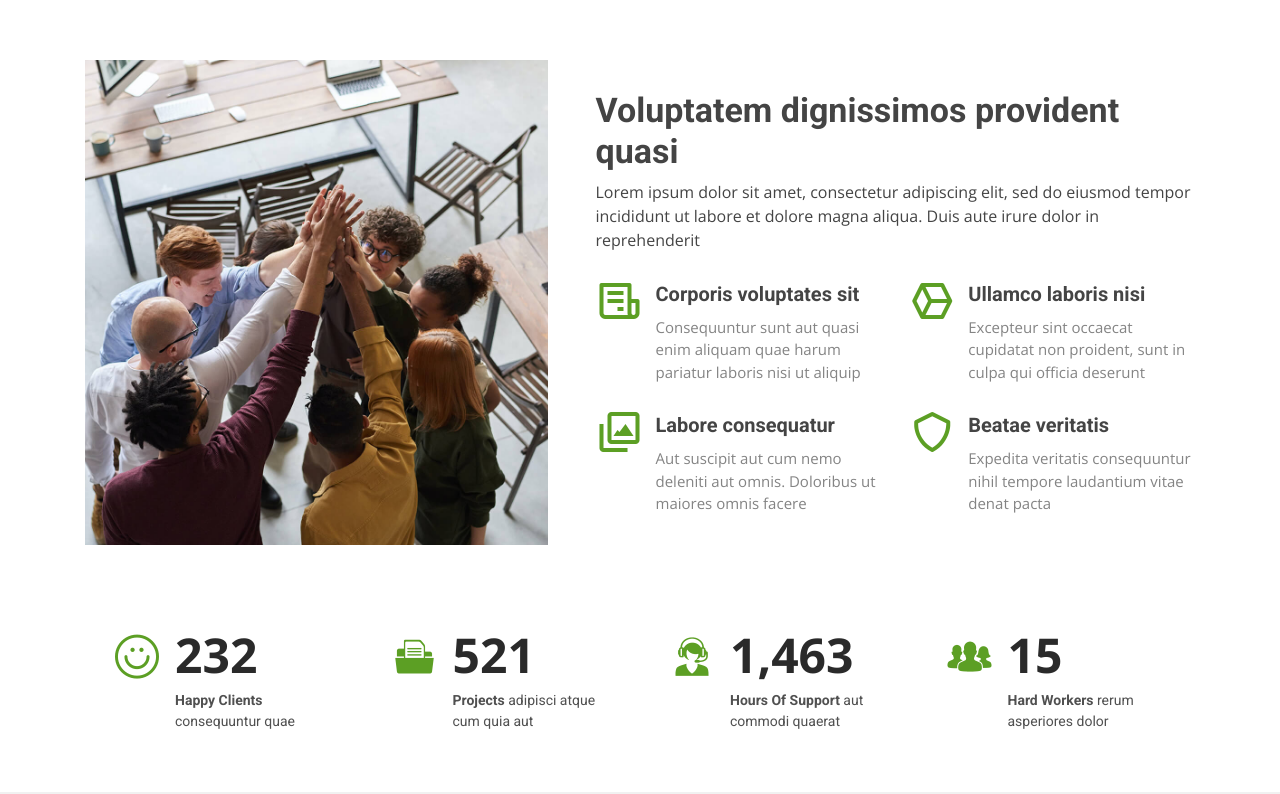
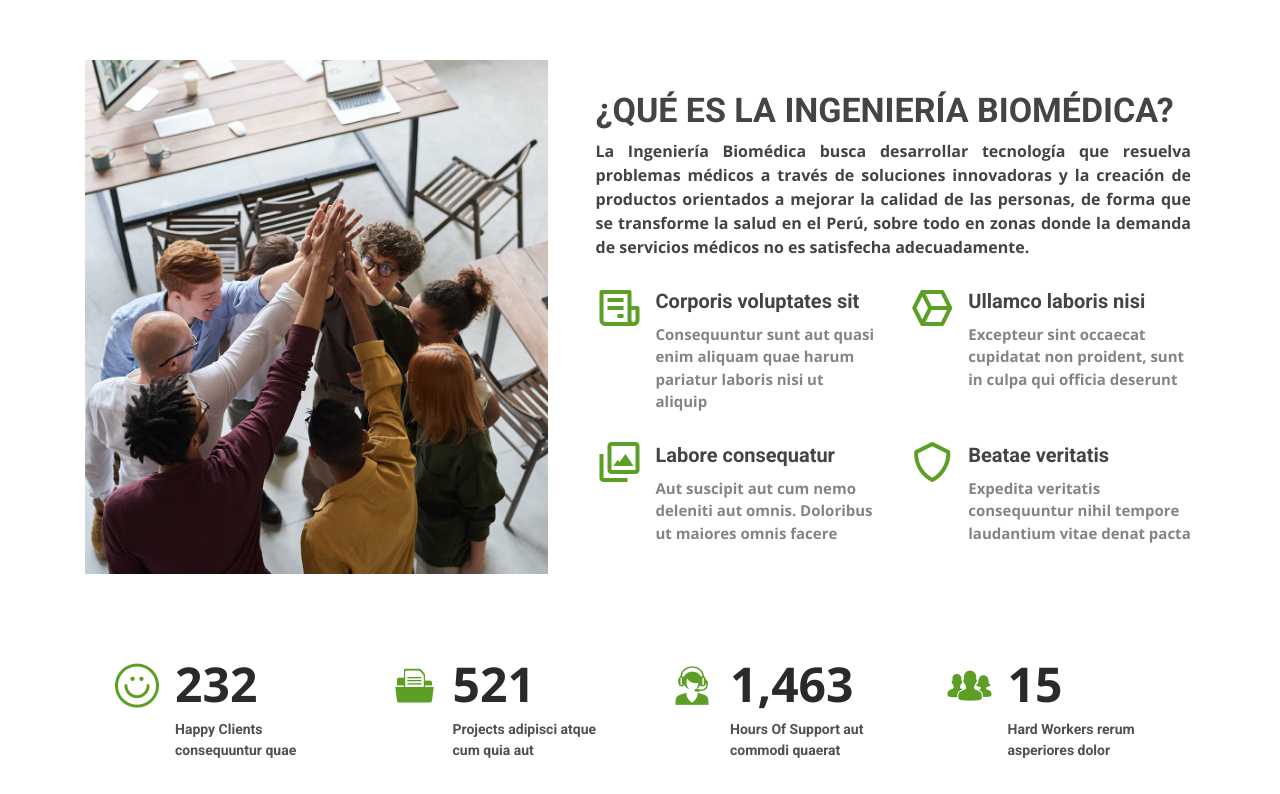
Before and after one commit to mauricio-gallardo22/grupo17fb, a plain HTML site: page index.html in a window 1280 px wide. Shown: the part 800-1594 px from the top of the page. Drawn offline with nearby package versions, Linux system fonts and the light colour scheme.

Commit message:
Update index.html

```diff
--- a/index.html
+++ b/index.html
@@ -154,10 +154,10 @@
           <div class="image col-xl-5 d-flex align-items-stretch justify-content-center justify-content-lg-start"></div>
           <div class="col-xl-7 pl-0 pl-lg-5 pr-lg-1 d-flex align-items-stretch">
             <div class="content d-flex flex-column justify-content-center">
-              <h3>Voluptatem dignissimos provident quasi</h3>
-              <p>
-                Lorem ipsum dolor sit amet, consectetur adipiscing elit, sed do eiusmod tempor incididunt ut labore et dolore magna aliqua. Duis aute irure dolor in reprehenderit
-              </p>
+              <h3><strong>¿QUÉ ES LA INGENIERÍA BIOMÉDICA?</h3>
+              <p style="text-align: justify">La Ingeniería Biomédica busca desarrollar tecnología que resuelva problemas médicos a través de
+                soluciones innovadoras y la creación de productos orientados a mejorar la calidad de las personas, de forma que se transforme
+                la salud en el Perú, sobre todo en zonas donde la demanda de servicios médicos no es satisfecha adecuadamente.</p>
               <div class="row">
                 <div class="col-md-6 icon-box">
                   <i class="bx bx-receipt"></i>
```
